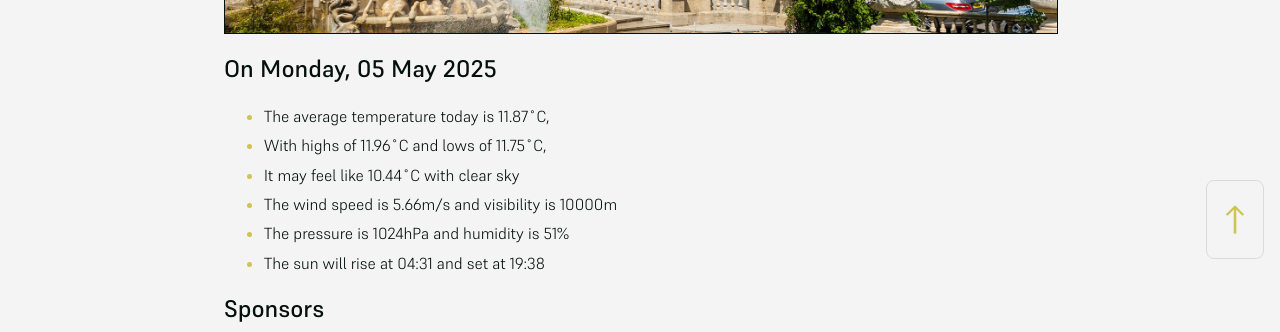
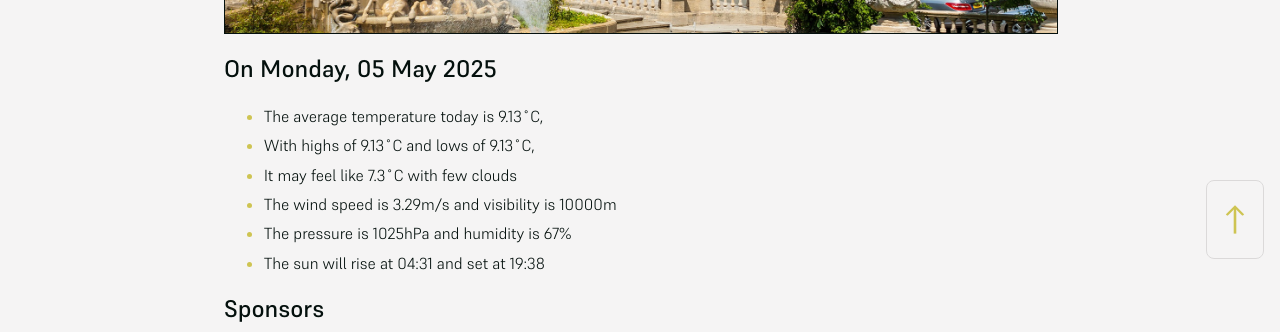
Before and after one commit to mat-0/cheltenham-open-data, a Jekyll site: the page built from index.md, in a window 1280 px wide. Shown: the part 625-957 px from the top of the page. Built offline with Jekyll 4.4.1, drawn with Linux system fonts in a browser that asks for light colours.

Commit message:
Updated 2025-05-05 19:58:04

```diff
--- a/index.md
+++ b/index.md
@@ -10,11 +10,11 @@ seo: Menu
 <!-- weather_marker starts -->
 ## On Monday, 05 May 2025
 
-- The average temperature today is 11.87˚C,
-- With highs of 11.96˚C and lows of 11.75˚C,
-- It may feel like 10.44˚C with clear sky
-- The wind speed is 5.66m/s and visibility is 10000m
-- The pressure is 1024hPa and humidity is 51%
+- The average temperature today is 9.13˚C,
+- With highs of 9.13˚C and lows of 9.13˚C,
+- It may feel like 7.3˚C with few clouds
+- The wind speed is 3.29m/s and visibility is 10000m
+- The pressure is 1025hPa and humidity is 67%
 - The sun will rise at 04:31 and set at 19:38
 
 <!-- weather_marker ends -->
```
Also changed, not shown: _data/flood.json (+5 -69 lines), _pages/news.md (+9 -9 lines).
